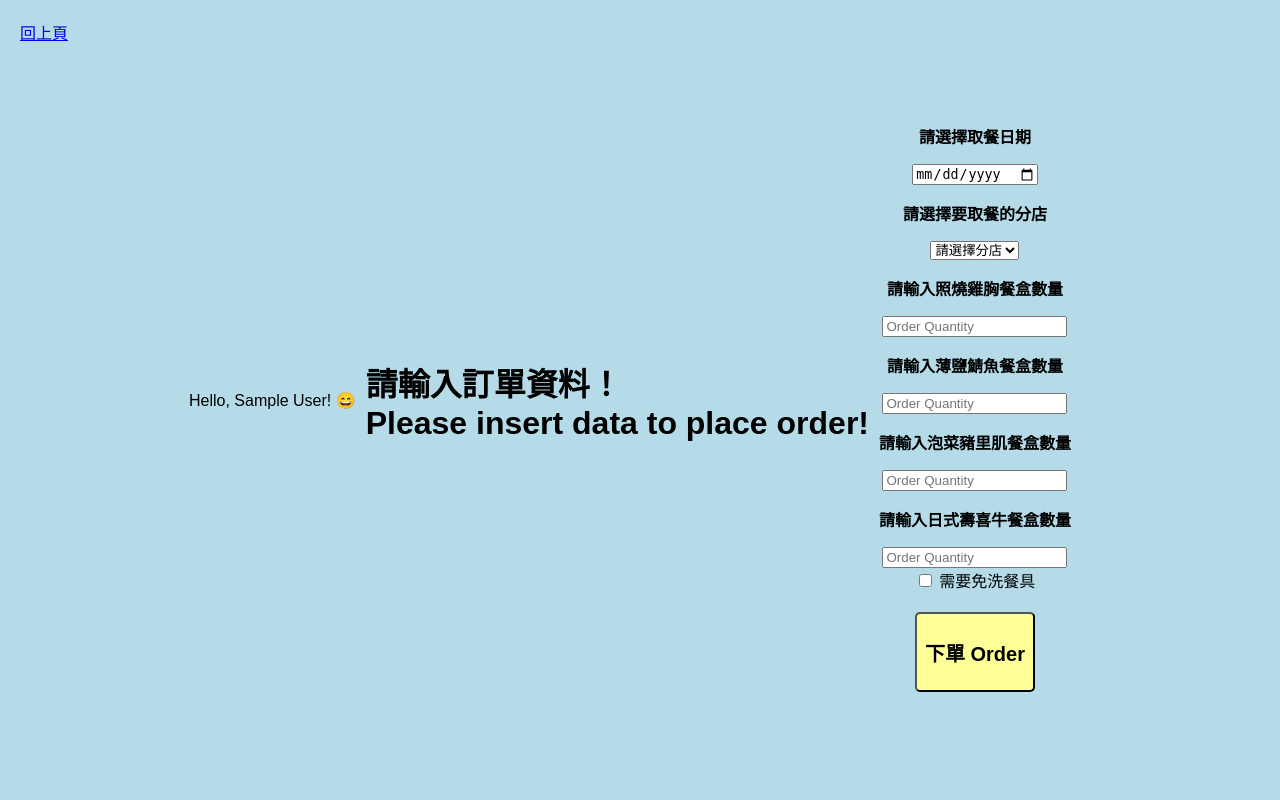
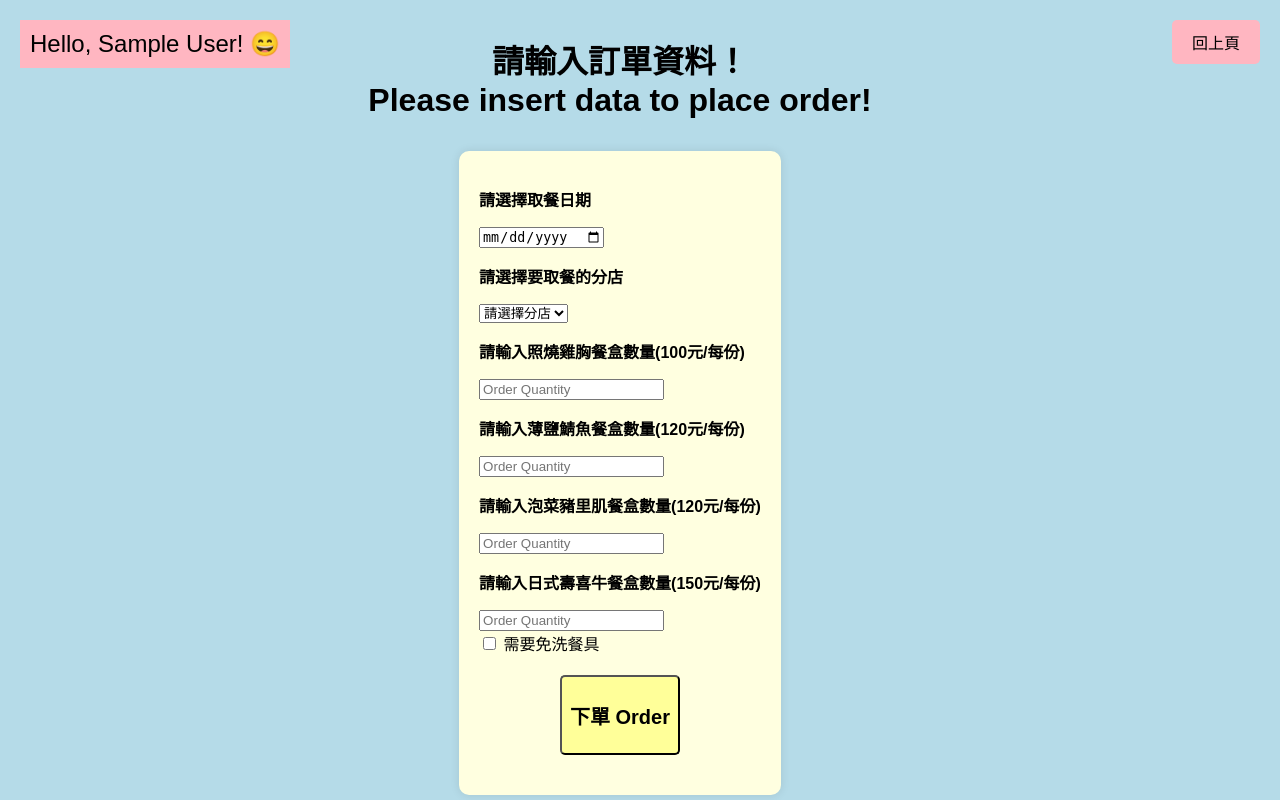
Before and after one commit to hsuehnai/-, a PHP site: the page made by 前端端端/menu.php in a window 1280 px wide. Run offline with PHP 8.4, Linux system fonts and the light colour scheme; the visitor is signed in with stand-in values (Sample User, id 1); some libraries are stand-ins or nearby versions.

Commit message:
Update menu.php

```diff
--- a/前端端端/menu.php
+++ b/前端端端/menu.php
@@ -7,8 +7,11 @@
   <title>訂單 Place order</title>
   <?php
     require_once dirname(__FILE__)."/db_check.php";
-		session_start();
-		echo "Hello,  " . $_SESSION['cust_name'] . "! " . "😄"; /////////////確認顯示當前登入客戶名稱
+		session_start();?>
+    <div id="hello_message" style="background-color: #FFB6C1; padding: 10px; margin-bottom: 20px;">
+      <?php echo "Hello,  " . $_SESSION['cust_name'] . "! " . "😄"; ?><!--確認顯示當前登入客戶名稱-->
+</div>
+    <?php
     $conn = db_check();
   ?>
   <meta name="viewport" content="width=device-width,initial-scale=1.0">
@@ -23,17 +26,30 @@
       height: 100vh;
       margin: 0;
       font-family: Arial, sans-serif;
+      flex-direction: row; /* Display in a row */
+    }
+    .container {
+      display: flex;
+      flex-direction: column;
+      align-items: center;
+      margin: 20px;
     }
     form {
-      text-align: center;
+      text-align: left; /* Align text to the left */
       padding-right: 20px; /* Add padding to the right side of the form */
+      background-color: #FFFFE0; /* Light yellow background color */
+      padding: 20px;
+      border-radius: 10px;
+      box-shadow: 0 0 10px rgba(0, 0, 0, 0.1);
     }
     h1 {
       border: none; /* Remove border around text */
       padding: 10px; /* Add padding inside the border */
-      text-align: left; /* Align text to the left */
+      text-align: center; /* Center the text */
     }
     button {
+      margin: 20px auto; /* 將按鈕置中 */
+      display: block; /* 將按鈕設置為區塊級元素 */
       margin-top: 20px;
       width: 120px; /* Adjust the width as needed */
       height: 80px; /* Adjust the height as needed */
@@ -41,16 +57,47 @@
       font-size: 20px; /* Increase font size */
       background-color: #FFFF99; /* Light yellow background color */
     }
+    .modal-content {
+      background-color: #FFFFE0; /* Light yellow background color */
+      padding: 20px;
+      border-radius: 10px;
+      box-shadow: 0 0 10px rgba(0, 0, 0, 0.1);
+    }
+    #form p {
+      text-align: left; /* Align text to the left */
+    }
     #back_button {
   position: absolute;
   top: 20px;
+  right: 20px;
+  padding: 10px 20px;
+  background-color: #FFB6C1;
+  border: none;
+  border-radius: 5px;
+  font-size: 16px;
+  text-decoration: none;
+  color: black;
+  }
+  #hello_message {
+  position: absolute;
+  top: 20px;
   left: 20px;
+  font-size: 24px; /* 調整字體大小 */
 }
+#confirm, #cancel {
+  display: inline-block; /* 讓按鈕並排 */
+  margin-right: 10px; /* 添加右邊距以分隔按鈕 */
+}
+#orderDetailsModal {
+  margin-top: 80px; /* 調整方框的上邊距 */
+}
+
   </style>
 </head>
 <body>
+  <div class="container">
     <h1>請輸入訂單資料！ <br> Please insert data to place order!</h1>
-  <a href="./cushome.php"   id="back_button">回上頁</a>
+    <a href="./cushome.php" id="back_button">回上頁</a>
     <form
       id="form"
       method="get"
@@ -78,7 +125,7 @@
         </select>
       </div>
       <div>
-      <p id="onum_input"><b>請輸入照燒雞胸餐盒數量</b></p>
+        <p id="onum_input"><b>請輸入照燒雞胸餐盒數量(100元/每份)</b></p>
         <input
           id="c_num"
           type="text"
@@ -88,7 +135,7 @@
         >
       </div>
       <div>
-      <p id="onum_input"><b>請輸入薄鹽鯖魚餐盒數量</b></p>
+        <p id="onum_input"><b>請輸入薄鹽鯖魚餐盒數量(120元/每份)</b></p>
         <input
           id="f_num"
           type="text"
@@ -98,7 +145,7 @@
         >
       </div>
       <div>
-      <p id="onum_input"><b>請輸入泡菜豬里肌餐盒數量</b></p>
+        <p id="onum_input"><b>請輸入泡菜豬里肌餐盒數量(120元/每份)</b></p>
         <input
           id="p_num"
           type="text"
@@ -108,7 +155,7 @@
         >
       </div>
       <div>
-      <p id="onum_input"><b>請輸入日式壽喜牛餐盒數量</b></p>
+        <p id="onum_input"><b>請輸入日式壽喜牛餐盒數量(150元/每份)</b></p>
         <input
           id="b_num"
           type="text"
@@ -123,9 +170,11 @@
       </div>
       <button value="Order" type="submit"><b>下單 Order</b></button>
     </form>
+  </div>
 
+  <div class="container">
     <form id="orderDetailsModal" style="display: none;">
-    <div>
+
         <h2>訂單明細 Order Details</h2>
         <p id="modal_date"></p>
         <p id="modal_store"></p>
@@ -138,8 +187,9 @@
         <p id="modal_total_price"></p>
         <button id="confirm" type="submit">確認 Confirm</button>
         <button id="cancel" type="button" onclick="closeModal(e)">取消 Cancel</button>
+
+    </form>
   </div>
-  </form>
 
 </body>
 <script>
@@ -219,8 +269,6 @@ document.getElementById('form').addEventListener('submit', showOrderDetails);
           }
         }
       });
-    //alert("訂單已確認！");
-      //document.getElementById('form').submit(); // This will submit the form
     }
 </script>
 </html>
```
Lines whose indentation alone changed are shown as unchanged.
